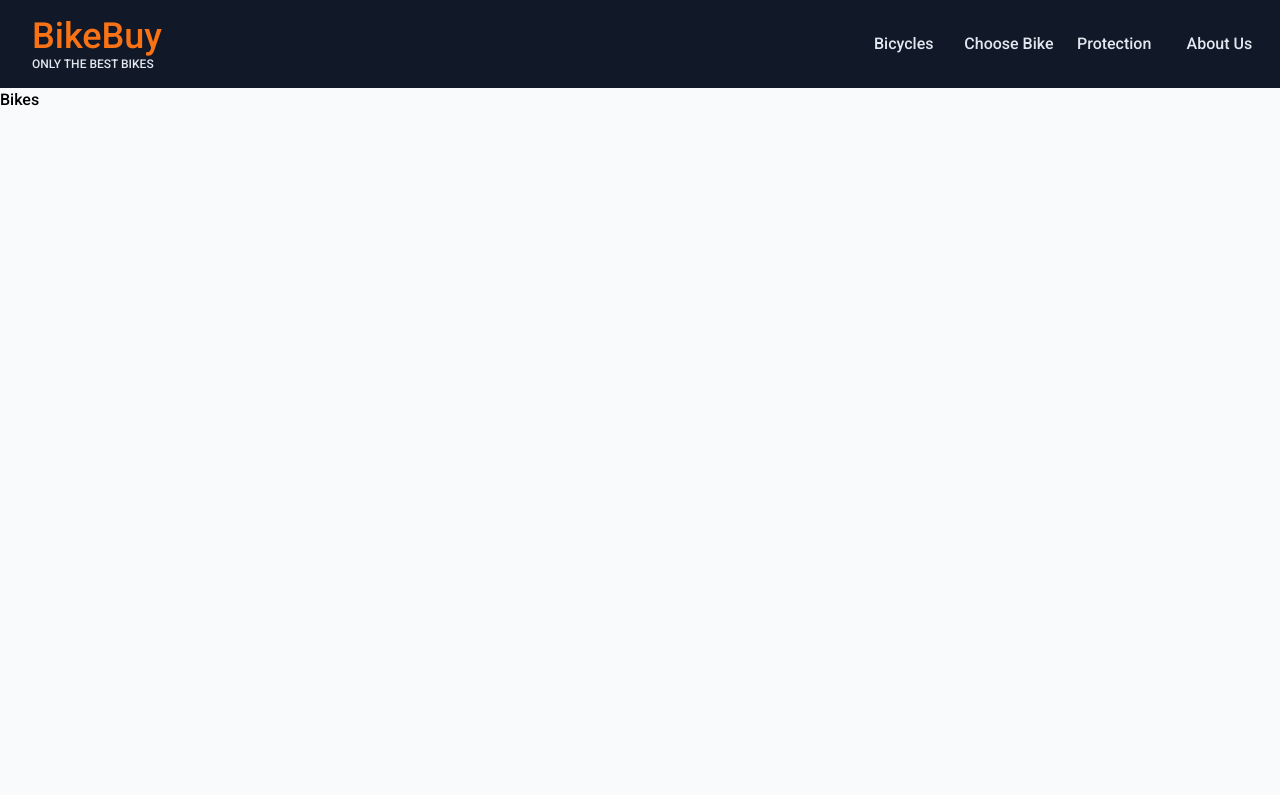
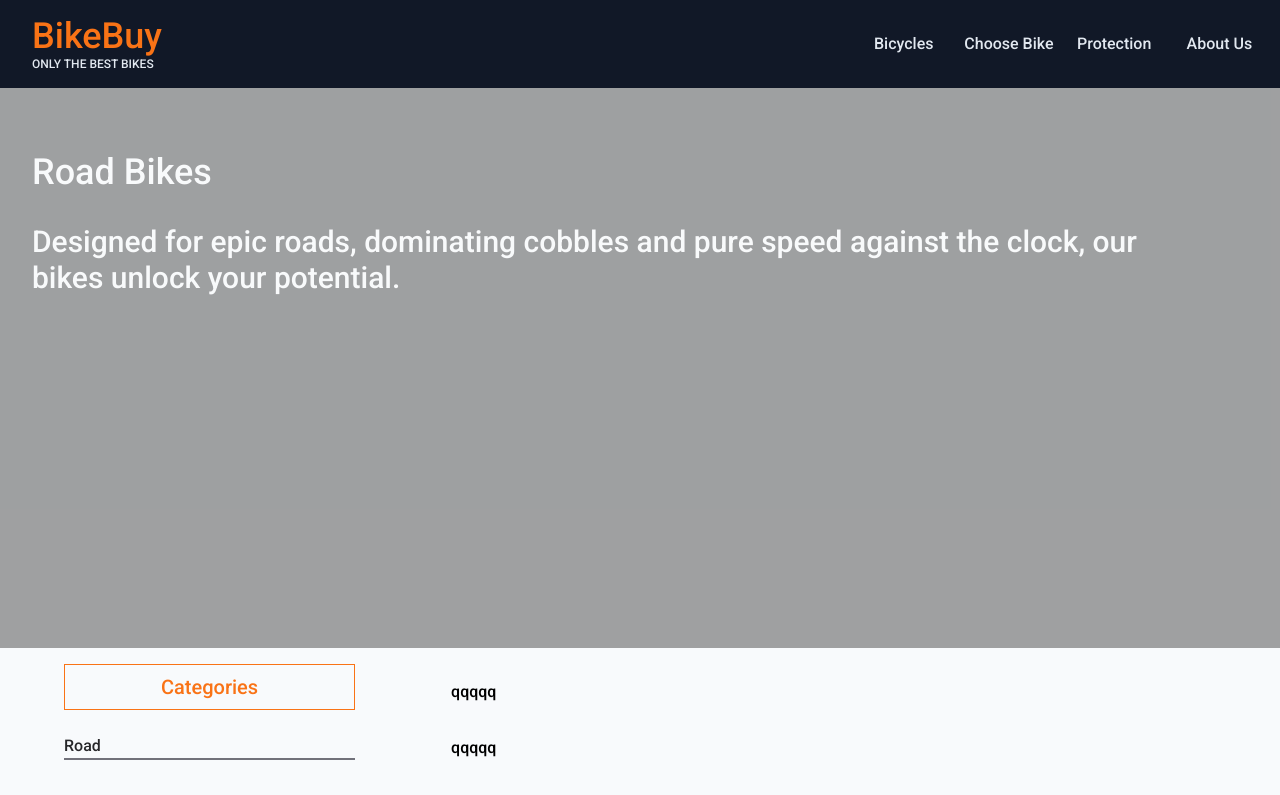
Before and after one commit to Byron-Segura/bike-shop, a React (Vite) app: page /all-bikes in a window 1280 px wide. Shown: the top 795 px of the page. Built offline with nearby package versions, Linux system fonts and the light colour scheme.

Commit message:
Change Bikes.jsx route

```diff
--- a/src/components/Main.jsx
+++ b/src/components/Main.jsx
@@ -2,7 +2,7 @@ import { Route, Routes } from 'react-router-dom'
 import { HomePage } from '../pages/home/Home'
 import { ChooseBike } from '../pages/ChooseBike'
 import { About } from '../pages/About'
-import { Bikes } from '../pages/Bikes'
+import { Bikes } from '../pages/bikes/Bikes'
 
 export function Main () {
   return (
--- a/src/pages/Bikes.jsx
+++ /dev/null
@@ -1,5 +0,0 @@
-export function Bikes () {
-  return (
-    <h2>Bikes</h2>
-  )
-}
```
